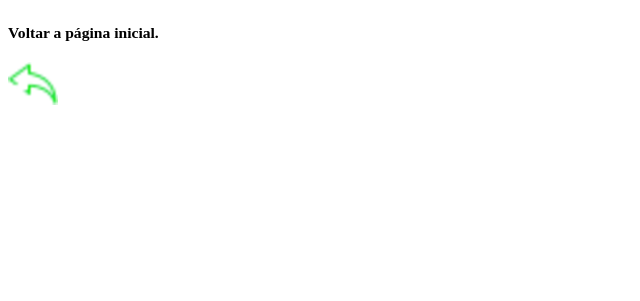
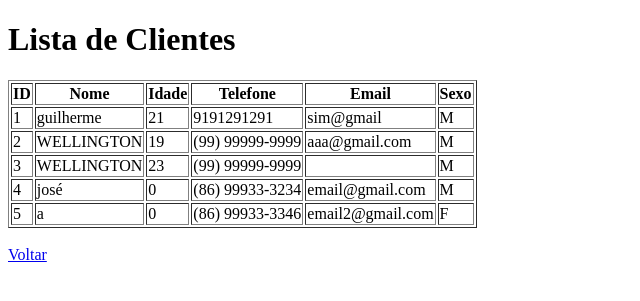
Before and after one commit to ZcvGuilherme/Cadastro_Cliente, a Flask app: page /gerenciar in a window 1280 px wide. Shown: the top 301 px of the page, without its empty margins (0-640 px from the left). Run offline with Flask 3, Linux system fonts and the light colour scheme; data comes from the database, SQL or seed files in the repository; both versions use the stored data as it was after the commit.

Commit message:
pagina gerenciar cliente

```diff
--- a/app/controllers.py
+++ b/app/controllers.py
@@ -13,7 +13,11 @@ def configurar_rotas(app):
 
     @app.route("/gerenciar")
     def gerenciar_clientes():
-        return render_template('gerenciar_cliente.html')
+        try:
+            clientes = models.listar_clientes()
+            return render_template('gerenciar_cliente.html', clientes=clientes)
+        except Exception as e:
+            return f"Erro ao buscar clientes: {str(e)}", 500
 
     @app.route("/novo_cliente", methods=['POST'])
     def novo_cliente():
--- a/app/models.py
+++ b/app/models.py
@@ -37,14 +37,17 @@ def cadastrar_cliente_tabela(nome,idade,telefone,email,sexo):
         conexao.close()
 
 def listar_clientes():
-        conexao = conectar()
-        cursor = conexao.cursor()
+    conexao = conectar()
+    conexao.row_factory = sqlite3.Row
+    cursor = conexao.cursor()
 
-        cursor.execute("SELECT * FROM clientes")
-        clientes = cursor.fetchall()
-        cursor.close()
-        conexao.close()
-        return clientes
+    cursor.execute("SELECT * FROM clientes")
+    clientes = cursor.fetchall()
+
+    cursor.close()
+    conexao.close()
+    return clientes
+
 
 #deletar pessoa (busca por ID)
 def deletar_cliente(id):
--- a/app/templates/gerenciar_cliente.html
+++ b/app/templates/gerenciar_cliente.html
@@ -2,18 +2,37 @@
 <html lang="pt-br">
 <head>
     <meta charset="UTF-8">
-    <meta name="viewport" content="width=device-width, initial-scale=1.0">
-    <link rel="shortcut icon" href="{{ url_for('static', filename='imagem/logoverde.png') }}" type="image/x-icon">
-    <title>Gerenciar Cliente</title>
-
+    <title>Gerenciar Clientes</title>
 </head>
 <body>
-    <h1>
+    <h1>Lista de Clientes</h1>
 
-    </h1>
-     <h3>
-        <p><small>Voltar a página inicial.</small></p>
-        <p><a href="{{ url_for('pagina_inicial') }}" rel="prev"><img src="{{ url_for('static', filename='imagem/setade voltar.png') }}" alt=""></a>
-    </h3>
+    <table border="1">
+        <thead>
+            <tr>
+                <th>ID</th>
+                <th>Nome</th>
+                <th>Idade</th>
+                <th>Telefone</th>
+                <th>Email</th>
+                <th>Sexo</th>
+            </tr>
+        </thead>
+        <tbody>
+            {% for cliente in clientes %}
+            <tr>
+                <td>{{ cliente.id }}</td>
+                <td>{{ cliente.nome }}</td>
+                <td>{{ cliente.idade }}</td>
+                <td>{{ cliente.telefone }}</td>
+                <td>{{ cliente.email }}</td>
+                <td>{{ cliente.sexo }}</td>
+            </tr>
+            {% endfor %}
+        </tbody>
+    </table>
+
+    <br>
+    <a href="{{ url_for('pagina_inicial') }}">Voltar</a>
 </body>
 </html>
```
Also changed, not shown: cadastro_clientes.db.
